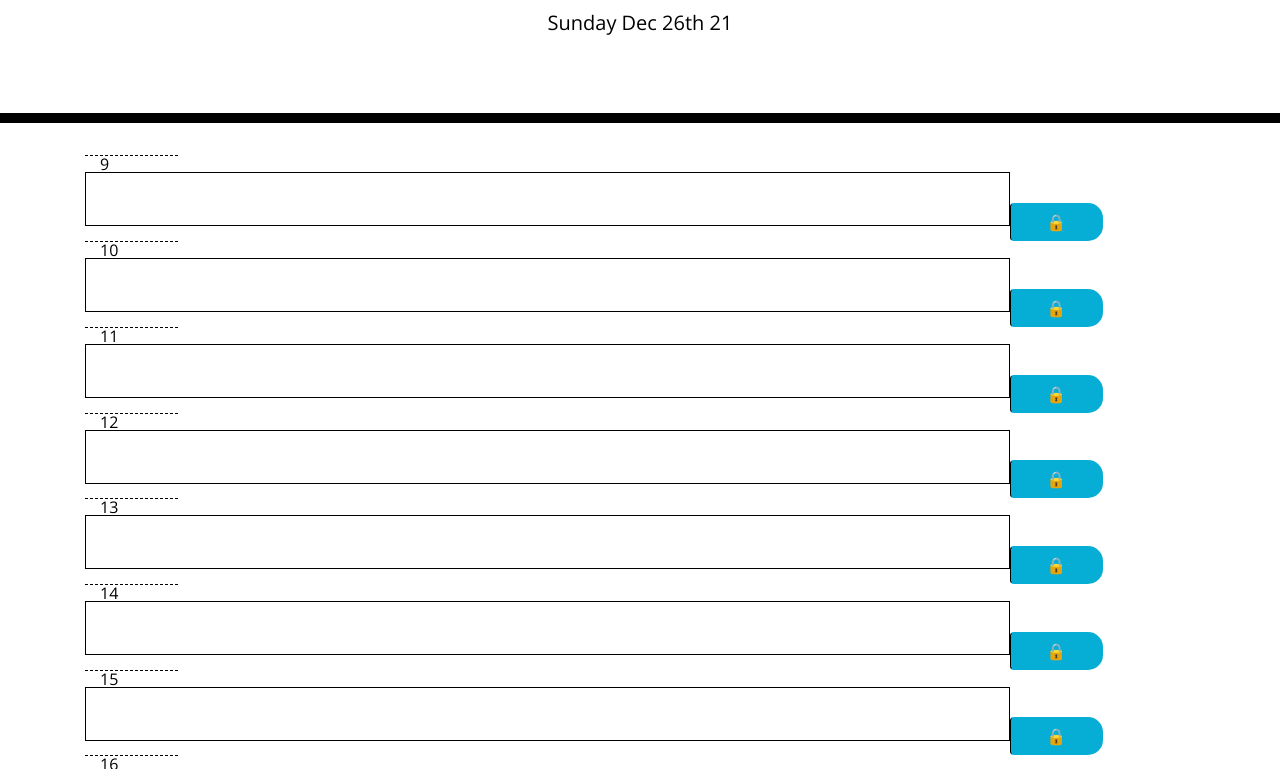
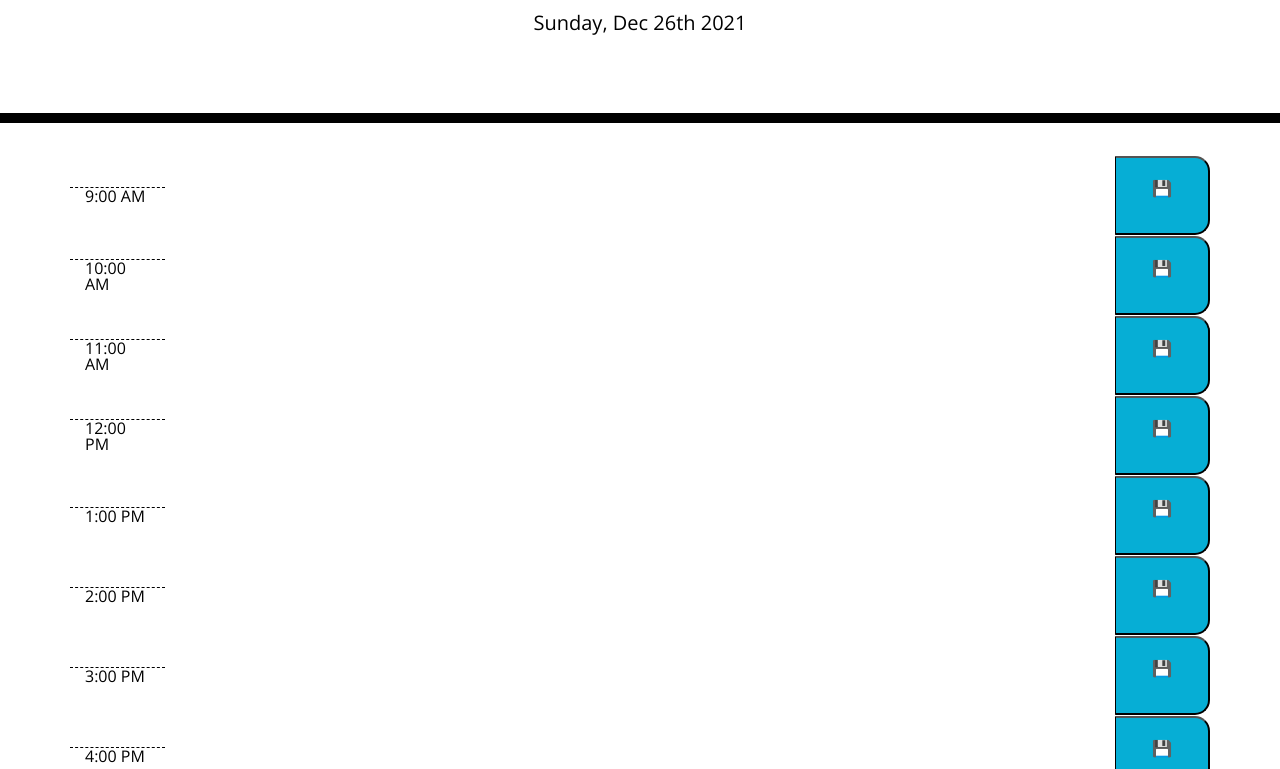
Before and after one commit to SBour1/day-planner, a plain HTML site: page index.html in a window 1280 px wide. Shown: the part 181-950 px from the top of the page. Drawn offline with nearby package versions, Linux system fonts and the light colour scheme.

Commit message:
changed time blocsk from JS to HTML

```diff
--- a/assets/js/script.js
+++ b/assets/js/script.js
@@ -1,18 +1,10 @@
-$("#currentDay").text(moment().format("dddd MMM Do YY"));
+var date = moment();
+$("#currentDay").text(date.format("dddd, MMM Do YYYY"));
 
-for (let i = 9; i < 18; i++) {
-    window.timeBlock = document.createElement("textarea")
-    window.hour = document.createElement("div")
-    $(".container").append(timeBlock);
-    $("textarea").addClass('description col-md-10');
-    window.saveBtn = document.createElement("button");
-    timeBlock.after(saveBtn);
-    timeBlock.before(window.hour);
-    $(hour).addClass('hour col-md-1');
-    $(hour).text([i])
-    $(saveBtn).addClass('saveBtn col-md-1 btn');
-    $(saveBtn).text ("🔒");
-    window.saveBtn.addEventListener('click', function (event){
-        localStorage.setItem();
-    })
-}
+if (moment().format('h') < window.hour) {
+    window.timeBlock.attr('background-color', 'red');
+} else if (moment().format('h') > window.hour) {
+    window.timeBlock.attr('background-color', 'green');
+} else {
+    window.timeBlock.attr('background-color', 'grey');
+};
--- a/index.html
+++ b/index.html
@@ -1,24 +1,14 @@
 <!DOCTYPE html>
 <html lang="en">
+
 <head>
     <meta charset="UTF-8" />
     <meta name="viewport" content="width=device-width, initial-scale=1.0" />
     <meta http-equiv="X-UA-Compatible" content="ie=edge" />
-    <link
-      rel="stylesheet"
-      href="https://stackpath.bootstrapcdn.com/bootstrap/4.3.1/css/bootstrap.min.css"
-    />
-    <link
-      rel="stylesheet"
-      href="https://use.fontawesome.com/releases/v5.8.1/css/all.css"
-      integrity="sha384-50oBUHEmvpQ+1lW4y57PTFmhCaXp0ML5d60M1M7uH2+nqUivzIebhndOJK28anvf"
-      crossorigin="anonymous"
-    />
-    <link
-      href="https://fonts.googleapis.com/css?family=Open+Sans&display=swap"
-      rel="stylesheet"
-    />
-
+    <link rel="stylesheet" href="https://stackpath.bootstrapcdn.com/bootstrap/4.3.1/css/bootstrap.min.css" />
+    <link rel="stylesheet" href="https://use.fontawesome.com/releases/v5.8.1/css/all.css"
+        integrity="sha384-50oBUHEmvpQ+1lW4y57PTFmhCaXp0ML5d60M1M7uH2+nqUivzIebhndOJK28anvf" crossorigin="anonymous" />
+    <link href="https://fonts.googleapis.com/css?family=Open+Sans&display=swap" rel="stylesheet" />
     <link rel="stylesheet" href="./assets/css/style.css" />
     <title>Work Day Scheduler</title>
 </head>
@@ -30,11 +20,75 @@
         <p id="currentDay" class="lead"></p>
     </header>
     <div class="container">
-      <!-- Timeblocks go here -->
+        <div id="9" class="row appt-info">
+            <div class="col-1 hour my-auto">9:00 AM</div>
+            <div class="col task"></div>
+            <button class = "col-1 saveBtn d-flex justify-content-center align-items-center">💾
+                <span class = "oi oi-lock-locked"></span>
+            </button>
+        </div>
+        <div id="10" class="row appt-info">
+            <div class="col-1 hour my-auto">10:00 AM</div>
+            <div class="col task"></div>
+            <button class = "col-1 saveBtn d-flex justify-content-center align-items-center">💾
+                <span class = "oi oi-lock-locked"></span>
+            </button>
+        </div>
+        <div id="11" class="row appt-info">
+            <div class="col-1 hour my-auto">11:00 AM</div>
+            <div class="col task"></div>
+            <button class = "col-1 saveBtn d-flex justify-content-center align-items-center">💾
+                <span class = "oi oi-lock-locked"></span>
+            </button>
+        </div>
+        <div id="12" class="row appt-info">
+            <div class="col-1 hour my-auto">12:00 PM</div>
+            <div class="col task"></div>
+            <button class = "col-1 saveBtn d-flex justify-content-center align-items-center">💾
+                <span class = "oi oi-lock-locked"></span>
+            </button>
+        </div>
+        <div id="1" class="row appt-info">
+            <div class="col-1 hour my-auto">1:00 PM</div>
+            <div class="col task"></div>
+            <button class = "col-1 saveBtn d-flex justify-content-center align-items-center">💾
+                <span class = "oi oi-lock-locked"></span>
+            </button>
+        </div>
+        <div id="2" class="row appt-info">
+            <div class="col-1 hour my-auto">2:00 PM</div>
+            <div class="col task"></div>
+            <button class = "col-1 saveBtn d-flex justify-content-center align-items-center">💾
+                <span class = "oi oi-lock-locked"></span>
+            </button>
+        </div>
+        <div id="3" class="row appt-info">
+            <div class="col-1 hour my-auto">3:00 PM</div>
+            <div class="col task"></div>
+            <button class = "col-1 saveBtn d-flex justify-content-center align-items-center">💾
+                <span class = "oi oi-lock-locked"></span>
+            </button>
+        </div>
+        <div id="4" class="row appt-info">
+            <div class="col-1 hour my-auto">4:00 PM</div>
+            <div class="col task"></div>
+            <button class = "col-1 saveBtn d-flex justify-content-center align-items-center">💾
+                <span class = "oi oi-lock-locked"></span>
+            </button>
+        </div>
+        <div id="5" class="row appt-info">
+            <div class="col-1 hour my-auto">5:00 PM</div>
+            <div class="col task"></div>
+            <button class = "col-1 saveBtn d-flex justify-content-center align-items-center">💾
+                <span class = "oi oi-lock-locked"></span>
+            </button>
+        </div>
+    </div>
     </div>
 
     <script src="https://cdnjs.cloudflare.com/ajax/libs/jquery/3.2.1/jquery.min.js"></script>
     <script src="https://cdnjs.cloudflare.com/ajax/libs/moment.js/2.24.0/moment.min.js"></script>
     <script src="./assets/js/script.js"></script>
 </body>
+
 </html>
```
Lines whose indentation alone changed are shown as unchanged.
